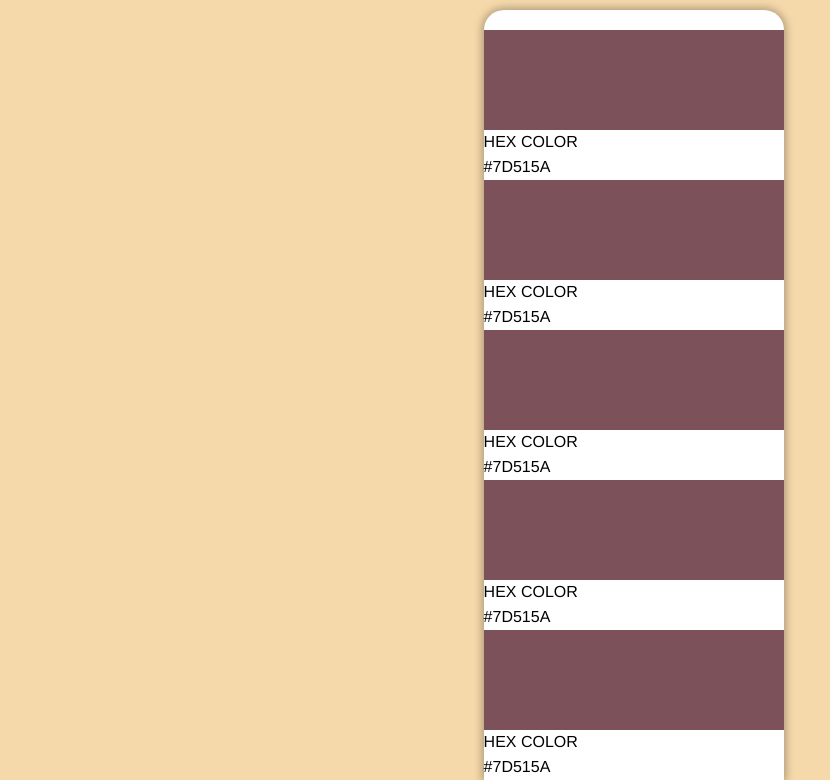
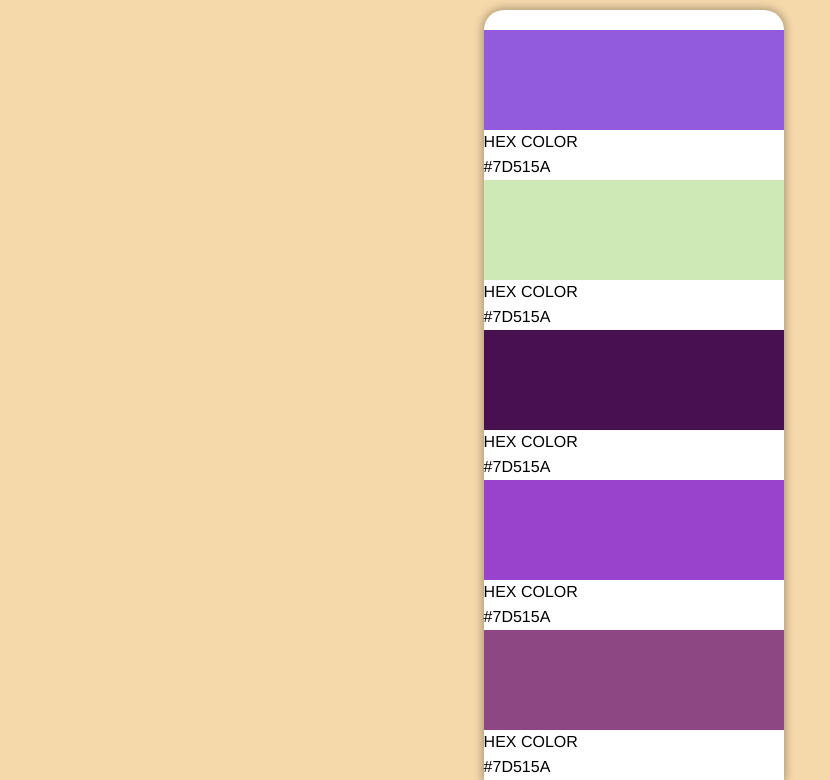
Before and after one commit to flevenson/pantoen, a website: page public/index.html in a window 1280 px wide. Both pictures are taken after a click on the button "COOK". Shown: the part 132-912 px from the top of the page, without its empty margins (0-830 px from the left). Drawn offline with Linux system fonts and the light colour scheme; a web font is replaced by a local one.

Commit message:
Add randomize functionality to button

```diff
--- a/public/index.html
+++ b/public/index.html
@@ -13,11 +13,11 @@
     <main>
       <section class='controls'>
         <p>Lets cook up some color schemes</p>
-        <button>COOK</button>
+        <button class='randomize-btn'>COOK</button>
       </section>
       <article>
         <section>
-          <div class='color first-color'>
+          <div class='color first-color unlocked'>
           </div>
           <div class='hex-info'>
             <h5>HEX COLOR</h5>
@@ -25,7 +25,7 @@
           </div>
         </section>
         <section>
-          <div class='color second-color'>
+          <div class='color second-color unlocked'>
           </div>
           <div class='hex-info'>
             <h5>HEX COLOR</h5>
@@ -33,7 +33,7 @@
           </div>
         </section>
         <section>
-          <div class='color third-color'>
+          <div class='color third-color unlocked'>
           </div>
           <div class='hex-info'>
             <h5>HEX COLOR</h5>
@@ -41,7 +41,7 @@
           </div>
         </section>
         <section>
-          <div class='color fourth-color'>
+          <div class='color fourth-color unlocked'>
           </div>
           <div class='hex-info'>
             <h5>HEX COLOR</h5>
@@ -49,7 +49,7 @@
           </div>
         </section>
         <section>
-          <div class='color fifth-color'>
+          <div class='color fifth-color unlocked'>
           </div>
           <div class='hex-info'>
             <h5>HEX COLOR</h5>
@@ -61,5 +61,6 @@
     <aside>
       <h2>Projects</h2>
     </aside>
+    <script type='text/javascript' src='js/scripts.js'></script>
   </body>
 </html>
--- a/public/js/scripts.js
+++ b/public/js/scripts.js
@@ -1,9 +1,10 @@
-document.querySelector()
+const randomizeBtn = document.querySelector('.randomize-btn')
+
 
 const randomHexGenerator = () => {
   let digits = ['0', '1', '2', '3', '4', '5', '6', '7', '8', '9', 'A', 'B', 'C', 'D', 'E', 'F']
   let code = '#'
-  console.log(addDigits(code, digits))
+  return addDigits(code, digits)
 }
 
 const addDigits = (code, digits) => {
@@ -16,3 +17,12 @@ const addDigits = (code, digits) => {
     return addDigits(newCode, digits)
   }
 }
+
+const randomizeColors = () => {
+  const unlockedColors = document.querySelectorAll('.unlocked')
+  unlockedColors.forEach(color => {
+    color.setAttribute('style', `background-color: ${randomHexGenerator()}`)
+  })
+}
+
+randomizeBtn.addEventListener('click', randomizeColors)
```
